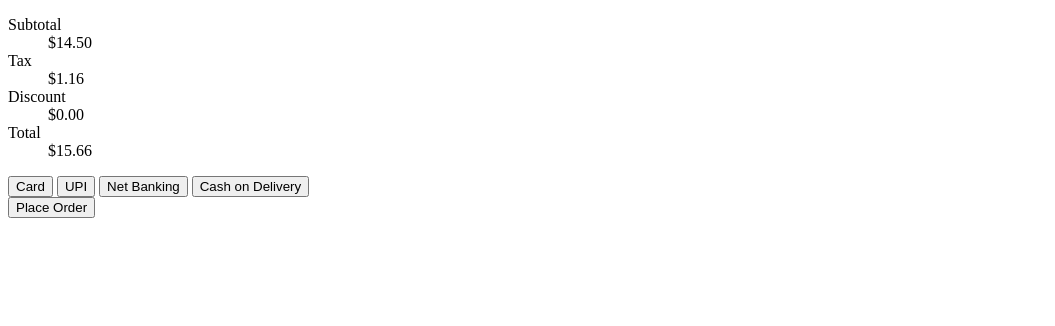
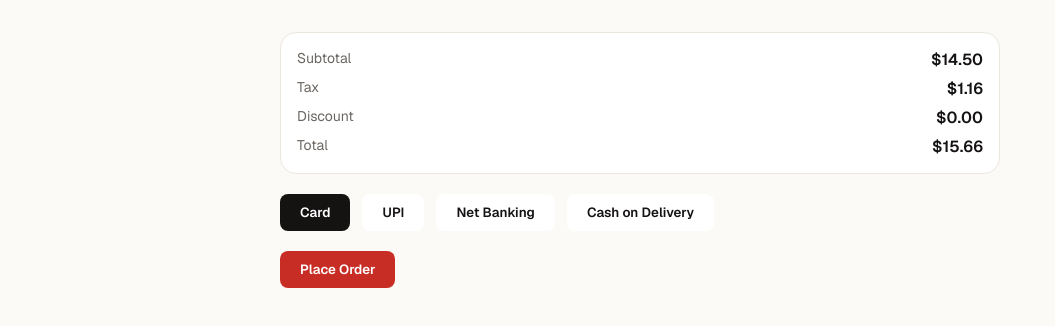
Before and after one commit to mkumhar721996/Manoj_Migration_Arc, a website with bundled scripts: page apps/web/checkout.html in a window 1280 px wide. Shown: the whole page, without its empty margins (0-1055 px from the left). Built offline with nearby package versions, Linux system fonts and the light colour scheme.

Commit message:
feat(web): establish design token system with typography scale and shared base styles
- Add font-size and font-weight tokens to tokens.css; rename --color-accent-classic-tag to --color-success and document all color semantic roles
- Load Fraunces and Geist webfonts in both index.html and checkout.html
- Extract shared base.css with global element defaults and button component (moved from cart.css)
- Create order.css for checkout screen styling using only design tokens
- Add designTokens.test.js to enforce token-only values across all CSS files

```diff
--- a/apps/web/checkout.html
+++ b/apps/web/checkout.html
@@ -4,7 +4,15 @@
     <meta charset="UTF-8" />
     <meta name="viewport" content="width=device-width, initial-scale=1.0" />
     <title>Forno Rosso — Checkout</title>
+    <link rel="preconnect" href="https://fonts.googleapis.com" />
+    <link rel="preconnect" href="https://fonts.gstatic.com" crossorigin />
+    <link
+      rel="stylesheet"
+      href="https://fonts.googleapis.com/css2?family=Fraunces:wght@400;600;700&family=Geist:wght@400;600;700&display=swap"
+    />
     <link rel="stylesheet" href="/src/styles/tokens.css" />
+    <link rel="stylesheet" href="/src/styles/base.css" />
+    <link rel="stylesheet" href="/src/styles/order.css" />
   </head>
   <body>
     <main id="root"></main>
--- /dev/null
+++ b/apps/web/src/styles/base.css
@@ -0,0 +1,38 @@
+body {
+  margin: 0;
+  background: var(--color-bg-page);
+  color: var(--color-fg-default);
+  font-family: var(--font-body);
+}
+
+h1,
+h2,
+h3 {
+  font-family: var(--font-display);
+  font-weight: var(--font-weight-semibold);
+  margin: 0;
+}
+
+.button {
+  font-family: var(--font-body);
+  font-weight: var(--font-weight-semibold);
+  border: none;
+  border-radius: var(--radius-sm);
+  padding: var(--space-5) var(--space-9);
+  cursor: pointer;
+}
+
+.button:disabled {
+  opacity: 0.5;
+  cursor: not-allowed;
+}
+
+.button--primary-dark {
+  background: var(--color-bg-inverse);
+  color: var(--color-fg-on-inverse);
+}
+
+.button--primary-brand {
+  background: var(--color-brand-accent);
+  color: var(--color-fg-on-inverse);
+}
--- a/apps/web/src/styles/cart.css
+++ b/apps/web/src/styles/cart.css
@@ -1,10 +1,3 @@
-body {
-  margin: 0;
-  background: var(--color-bg-page);
-  color: var(--color-fg-default);
-  font-family: var(--font-body);
-}
-
 .site-header {
   display: flex;
   align-items: center;
@@ -16,8 +9,8 @@ body {
 
 .site-header__brand {
   font-family: var(--font-display);
-  font-weight: 600;
-  font-size: 20px;
+  font-weight: var(--font-weight-semibold);
+  font-size: var(--font-size-xl);
 }
 
 .site-header__cart {
@@ -42,8 +35,8 @@ body {
   border-radius: var(--radius-lg);
   background: var(--color-brand-accent);
   color: var(--color-fg-on-inverse);
-  font-size: 12px;
-  font-weight: 600;
+  font-size: var(--font-size-xs);
+  font-weight: var(--font-weight-semibold);
 }
 
 .cart-page {
@@ -89,19 +82,19 @@ body {
 
 .cart-line-item__name {
   font-family: var(--font-display);
-  font-weight: 600;
-  font-size: 16px;
+  font-weight: var(--font-weight-semibold);
+  font-size: var(--font-size-md);
 }
 
 .cart-line-item__unit-price,
 .cart-line-item__line-total {
   color: var(--color-fg-muted);
-  font-size: 14px;
+  font-size: var(--font-size-sm);
 }
 
 .cart-line-item__line-total {
   color: var(--color-fg-default);
-  font-weight: 600;
+  font-weight: var(--font-weight-semibold);
 }
 
 .quantity-stepper {
@@ -115,35 +108,11 @@ body {
   text-align: center;
 }
 
-.button {
-  font-family: var(--font-body);
-  font-weight: 600;
-  border: none;
-  border-radius: var(--radius-sm);
-  padding: var(--space-5) var(--space-9);
-  cursor: pointer;
-}
-
-.button:disabled {
-  opacity: 0.5;
-  cursor: not-allowed;
-}
-
-.button--primary-dark {
-  background: var(--color-bg-inverse);
-  color: var(--color-fg-on-inverse);
-}
-
-.button--primary-brand {
-  background: var(--color-brand-accent);
-  color: var(--color-fg-on-inverse);
-}
-
 .cart-summary {
   display: flex;
   justify-content: space-between;
-  font-size: 18px;
-  font-weight: 700;
+  font-size: var(--font-size-lg);
+  font-weight: var(--font-weight-bold);
   padding: var(--space-9) 0;
   border-top: 1px solid var(--color-border-default);
   margin-bottom: var(--space-9);
--- /dev/null
+++ b/apps/web/src/styles/order.css
@@ -0,0 +1,64 @@
+.order-page {
+  max-width: 720px;
+  margin: 0 auto;
+  padding: var(--space-11);
+}
+
+.order-error {
+  background: var(--color-bg-surface);
+  border: 1px solid var(--color-brand-accent);
+  color: var(--color-brand-accent);
+  border-radius: var(--radius-sm);
+  padding: var(--space-7);
+  margin-bottom: var(--space-9);
+}
+
+.order-success {
+  background: var(--color-bg-surface);
+  border: 1px solid var(--color-success);
+  color: var(--color-success);
+  border-radius: var(--radius-sm);
+  padding: var(--space-7);
+  margin-bottom: var(--space-9);
+}
+
+.order-breakdown {
+  display: grid;
+  grid-template-columns: 1fr auto;
+  gap: var(--space-4) var(--space-7);
+  background: var(--color-bg-surface);
+  border: 1px solid var(--color-border-default);
+  border-radius: var(--radius-md);
+  padding: var(--space-7);
+  margin: 0 0 var(--space-9);
+}
+
+.order-breakdown dt {
+  color: var(--color-fg-muted);
+  font-size: var(--font-size-sm);
+}
+
+.order-breakdown dd {
+  margin: 0;
+  text-align: right;
+  font-weight: var(--font-weight-semibold);
+}
+
+.order-payment-methods {
+  display: flex;
+  flex-wrap: wrap;
+  gap: var(--space-6);
+  margin-bottom: var(--space-9);
+}
+
+.button--payment-method {
+  background: var(--color-bg-surface);
+  color: var(--color-fg-default);
+  border: 1px solid var(--color-border-default);
+}
+
+.button--payment-method.is-selected {
+  background: var(--color-bg-inverse);
+  color: var(--color-fg-on-inverse);
+  border-color: var(--color-bg-inverse);
+}
--- a/apps/web/src/styles/tokens.css
+++ b/apps/web/src/styles/tokens.css
@@ -1,19 +1,36 @@
 :root {
-  --color-bg-page: #fcfaf6;
-  --color-bg-surface: #ffffff;
-  --color-bg-surface-muted: #f3efe9;
-  --color-bg-inverse: #151212;
+  /* Color — semantic roles for the shared palette. Every color used in the
+     app must reference one of these tokens; no other file may declare a
+     --color-* custom property. */
+  --color-bg-page: #fcfaf6; /* page background */
+  --color-bg-surface: #ffffff; /* card/surface background */
+  --color-bg-surface-muted: #f3efe9; /* muted card/surface background */
+  --color-bg-inverse: #151212; /* header/footer background */
   --color-border-default: #ebe7df;
   --color-border-on-inverse: #ffffff;
-  --color-fg-default: #151212;
+  --color-fg-default: #151212; /* default body text */
   --color-fg-on-inverse: #ffffff;
   --color-fg-muted: #6b6661;
-  --color-brand-accent: #c82d25;
-  --color-accent-classic-tag: #2a7043;
+  --color-brand-accent: #c82d25; /* primary CTAs / accents */
+  --color-success: #2a7043; /* success / delivery-positive text */
 
+  /* Typography — typeface families, plus the font-size and font-weight
+     scale. All font-size/font-weight declarations must use these tokens. */
   --font-display: "Fraunces", serif;
   --font-body: "Geist", sans-serif;
 
+  --font-size-xs: 12px;
+  --font-size-sm: 14px;
+  --font-size-md: 16px;
+  --font-size-lg: 18px;
+  --font-size-xl: 20px;
+
+  --font-weight-regular: 400;
+  --font-weight-semibold: 600;
+  --font-weight-bold: 700;
+
+  /* Spacing — the shared spacing scale. All padding/margin/gap declarations
+     must use these tokens. */
   --space-1: 2px;
   --space-2: 4px;
   --space-3: 6px;
@@ -32,6 +49,7 @@
   --space-16: 80px;
   --space-17: 120px;
 
+  /* Radius / shadow */
   --radius-sm: 8px;
   --radius-md: 16px;
   --radius-lg: 24px;
--- /dev/null
+++ b/apps/web/tests/designTokens.test.js
@@ -0,0 +1,164 @@
+import { test, describe } from "node:test";
+import assert from "node:assert/strict";
+import { readFileSync, readdirSync } from "node:fs";
+import { join, dirname } from "node:path";
+import { fileURLToPath } from "node:url";
+
+const __dirname = dirname(fileURLToPath(import.meta.url));
+const webRoot = join(__dirname, "..");
+const stylesDir = join(webRoot, "src", "styles");
+
+const tokensCss = readFileSync(join(stylesDir, "tokens.css"), "utf8");
+const indexHtml = readFileSync(join(webRoot, "index.html"), "utf8");
+const checkoutHtml = readFileSync(join(webRoot, "checkout.html"), "utf8");
+
+function readCssFile(name) {
+  return readFileSync(join(stylesDir, name), "utf8");
+}
+
+function cssFileNames() {
+  return readdirSync(stylesDir).filter((name) => name.endsWith(".css"));
+}
+
+function nonTokenCssFiles() {
+  return cssFileNames()
+    .filter((name) => name !== "tokens.css")
+    .map((name) => ({ name, content: readCssFile(name) }));
+}
+
+describe("AC1: Fraunces and Geist typefaces", () => {
+  test("tokens.css names Fraunces for display and Geist for body", () => {
+    assert.match(tokensCss, /--font-display:\s*["']?Fraunces/);
+    assert.match(tokensCss, /--font-body:\s*["']?Geist/);
+  });
+
+  test("index.html and checkout.html load the Fraunces and Geist webfonts", () => {
+    for (const html of [indexHtml, checkoutHtml]) {
+      const stylesheetLinks = [...html.matchAll(/<link[^>]*>/g)]
+        .map((m) => m[0])
+        .filter((tag) => /rel="stylesheet"/.test(tag));
+      const fontLink = stylesheetLinks.find((tag) => tag.includes("fonts.googleapis.com"));
+      assert.ok(fontLink, "expected a Google Fonts stylesheet link");
+      assert.match(fontLink, /Fraunces/);
+      assert.match(fontLink, /Geist/);
+    }
+  });
+
+  test("base.css sets body font to --font-body and headings to --font-display", () => {
+    const baseCss = readCssFile("base.css");
+    assert.match(baseCss, /body\s*{[^}]*font-family:\s*var\(--font-body\)/s);
+    assert.match(baseCss, /(h1|h2|h3)[^{]*{[^}]*font-family:\s*var\(--font-display\)/s);
+  });
+});
+
+describe("AC2: color palette semantic roles", () => {
+  test("tokens.css binds the 7 required hex values to their documented semantic roles", () => {
+    assert.match(tokensCss, /--color-brand-accent:\s*#c82d25/i);
+    assert.match(tokensCss, /--color-success:\s*#2a7043/i);
+    assert.match(tokensCss, /--color-bg-inverse:\s*#151212/i);
+    assert.match(tokensCss, /--color-fg-default:\s*#151212/i);
+    assert.match(tokensCss, /--color-bg-surface-muted:\s*#f3efe9/i);
+    assert.match(tokensCss, /--color-bg-page:\s*#fcfaf6/i);
+    assert.match(tokensCss, /--color-bg-surface:\s*#ffffff/i);
+  });
+
+  test("order.css marks success state with --color-success", () => {
+    const orderCss = readCssFile("order.css");
+    assert.match(orderCss, /\.order-success\s*{[^}]*color:\s*var\(--color-success\)/s);
+  });
+
+  test("base.css marks the primary brand button with --color-brand-accent", () => {
+    const baseCss = readCssFile("base.css");
+    assert.match(
+      baseCss,
+      /\.button--primary-brand\s*{[^}]*background:\s*var\(--color-brand-accent\)/s,
+    );
+  });
+});
+
+describe("AC3: typography scale tokens", () => {
+  test("tokens.css defines the font-size and font-weight scale", () => {
+    assert.match(tokensCss, /--font-size-xs:\s*12px/);
+    assert.match(tokensCss, /--font-size-sm:\s*14px/);
+    assert.match(tokensCss, /--font-size-md:\s*16px/);
+    assert.match(tokensCss, /--font-size-lg:\s*18px/);
+    assert.match(tokensCss, /--font-size-xl:\s*20px/);
+    assert.match(tokensCss, /--font-weight-regular:\s*400/);
+    assert.match(tokensCss, /--font-weight-semibold:\s*600/);
+    assert.match(tokensCss, /--font-weight-bold:\s*700/);
+  });
+
+  test("no raw px font-size or numeric font-weight remains outside tokens.css", () => {
+    for (const { name, content } of nonTokenCssFiles()) {
+      assert.doesNotMatch(
+        content,
+        /font-size:\s*\d/,
+        `${name} should reference a var(--font-size-*) token instead of a raw font-size`,
+      );
+      assert.doesNotMatch(
+        content,
+        /font-weight:\s*\d/,
+        `${name} should reference a var(--font-weight-*) token instead of a raw font-weight`,
+      );
+    }
+  });
+});
+
+describe("AC4: spacing tokens", () => {
+  test("every padding/margin/gap declaration uses a var(--space-*) token", () => {
+    for (const { name, content } of nonTokenCssFiles()) {
+      const declarations = content.matchAll(/(padding|margin|gap)(?:-[a-z]+)?:\s*([^;]+);/g);
+      for (const [, property, value] of declarations) {
+        const isZeroOrAuto = /^(0|auto)( (0|auto))*$/.test(value.trim());
+        if (isZeroOrAuto) continue;
+        assert.match(
+          value,
+          /var\(--space-\d+\)/,
+          `${name}: ${property}: ${value} should use a var(--space-*) token`,
+        );
+      }
+    }
+  });
+});
+
+describe("AC5: no values outside the defined token set", () => {
+  test("no raw hex colors outside tokens.css", () => {
+    for (const { name, content } of nonTokenCssFiles()) {
+      assert.doesNotMatch(content, /#[0-9a-fA-F]{3,8}\b/, `${name} contains a raw hex color`);
+    }
+  });
+
+  test("no literal font-family names outside tokens.css", () => {
+    for (const { name, content } of nonTokenCssFiles()) {
+      assert.doesNotMatch(content, /font-family:\s*["']?(Fraunces|Geist)/, `${name} hard-codes a font name instead of using var(--font-display)/var(--font-body)`);
+    }
+  });
+
+  test("no raw px spacing values outside tokens.css (border-width 1px excepted)", () => {
+    for (const { name, content } of nonTokenCssFiles()) {
+      const declarations = content.matchAll(/(padding|margin|gap)(?:-[a-z]+)?:\s*([^;]+);/g);
+      for (const [, , value] of declarations) {
+        assert.doesNotMatch(value, /\d+px/, `${name} contains a raw px spacing value: ${value}`);
+      }
+    }
+  });
+});
+
+describe("AC6: single documented shared token source", () => {
+  test("only tokens.css defines --color-*/--font-*/--space-* custom properties", () => {
+    for (const { name, content } of nonTokenCssFiles()) {
+      assert.doesNotMatch(
+        content,
+        /^\s*--(color|font|space)-[\w-]+\s*:/m,
+        `${name} redeclares a design token; tokens should only live in tokens.css`,
+      );
+    }
+  });
+
+  test("tokens.css documents the token groups", () => {
+    assert.match(tokensCss, /color/i);
+    assert.match(tokensCss, /typography|font/i);
+    assert.match(tokensCss, /spacing|space/i);
+    assert.match(tokensCss, /\/\*/, "expected doc comments grouping token categories");
+  });
+});
```
Also changed, not shown: apps/web/index.html (+7 -0 lines), 1 other file.
